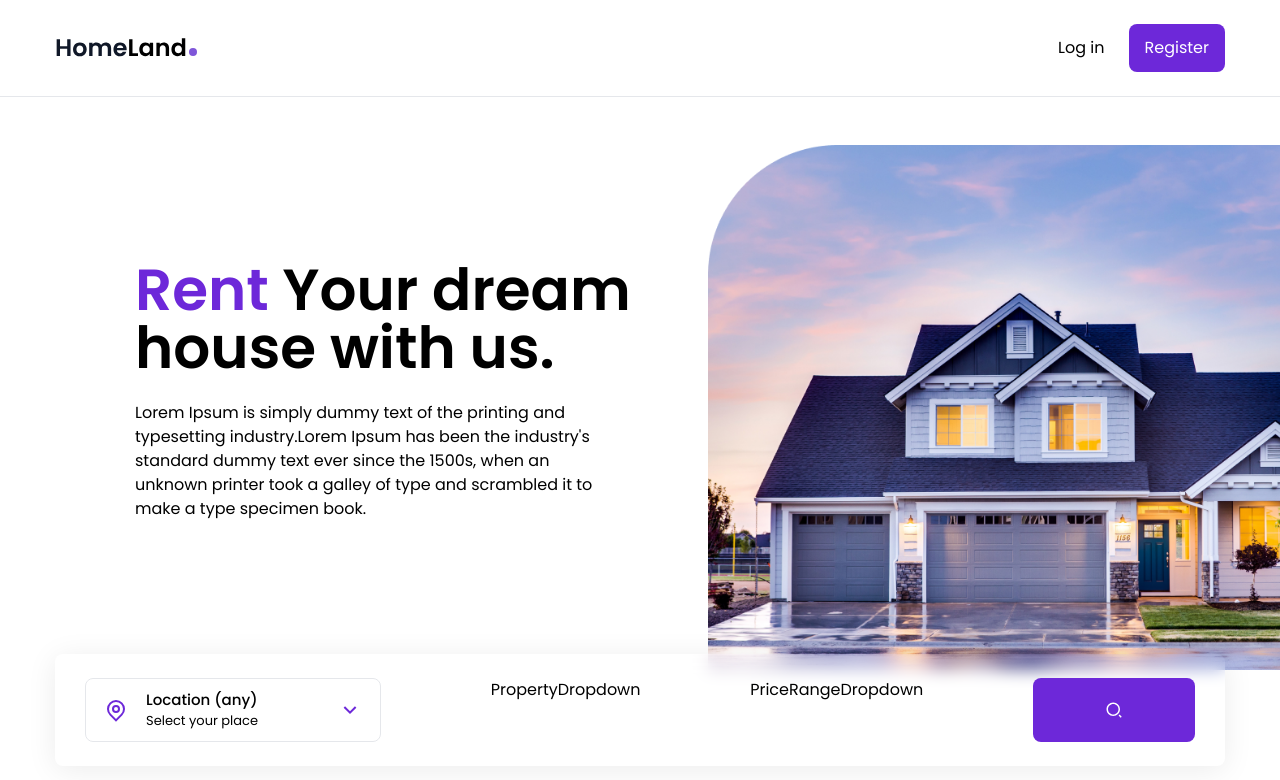
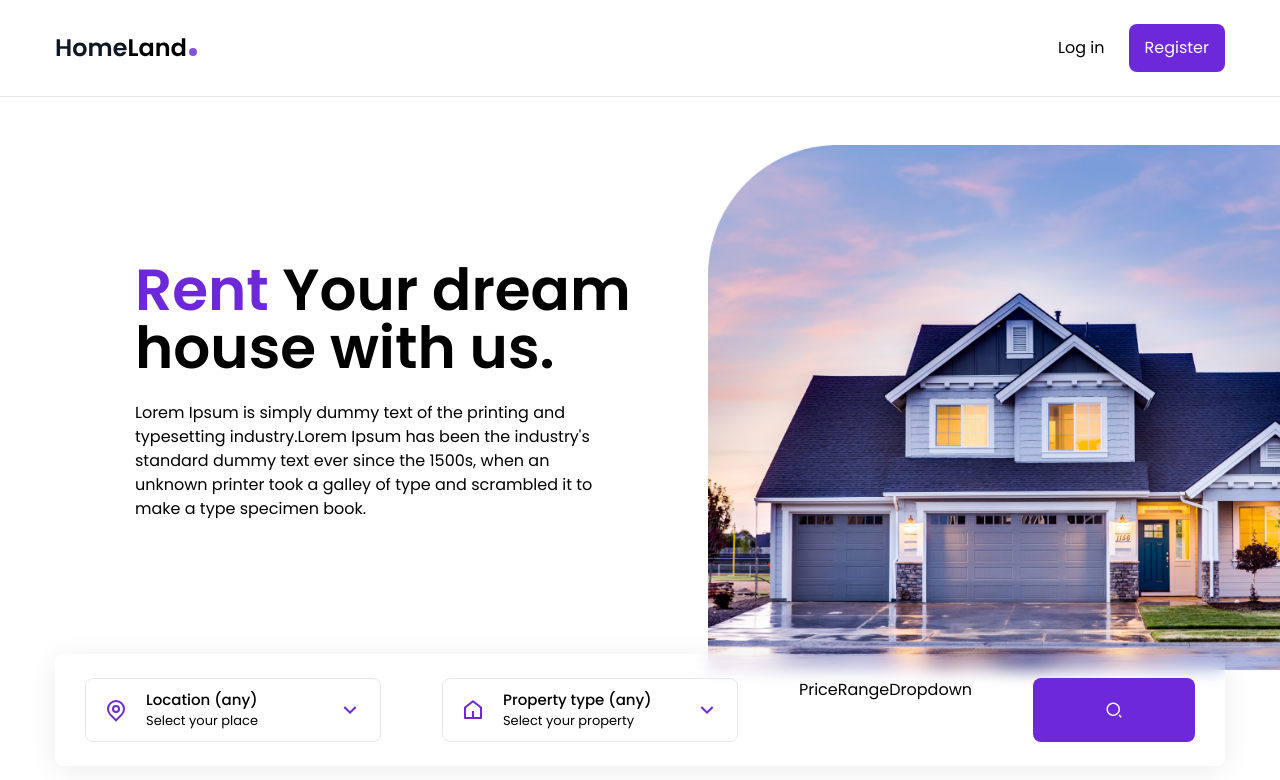
Before and after one commit to khunemz/rx-real-estate, a React (Create React App) app: page / in a window 1280 px wide. Shown: the top 780 px of the page. Built offline with nearby package versions, Linux system fonts and the light colour scheme; the HTML template or start-up script is replaced by a standard one.

Commit message:
:sparkles: dropdown property

```diff
--- a/src/components/CountryDropdown.js
+++ b/src/components/CountryDropdown.js
@@ -1,10 +1,10 @@
-import React, { useState, useEffect, useContext } from 'react';
+import React, { useState, useContext } from 'react';
 
 import { RiMapPinLine , RiArrowDownSLine, RiArrowUpSLine } from 'react-icons/ri'
 import { Menu } from '@headlessui/react'
 import { HouseContext } from './HouseContext';
 const CountryDropdown = () => {
-  const { country, setCountry, countries, houses } = useContext(HouseContext);
+  const { country, setCountry, countries } = useContext(HouseContext);
   const [isOpen, setIsOpen] = useState(false)
 
   return (
--- a/src/components/HouseContext.js
+++ b/src/components/HouseContext.js
@@ -9,7 +9,7 @@ export const HouseContextProvider = ({ children }) => {
   const [country, setCountry] = useState('Location (any)')
   const [countries, setCountries] = useState([])
   const [property, setProperty] = useState('Property type (any)')
-  const [properties, setProperties] = useState([])
+  const [properties, setProperties] = useState()
   const [price, setPrice] = useState('Price (any)')
   const [loading, setLoading] = useState(false)
 
@@ -17,13 +17,21 @@ export const HouseContextProvider = ({ children }) => {
     const allCountries = houses.map((item, index) => {
       return item.country;
     });
-
     const unique = ['Location (any)', ...new Set(allCountries)]
     setCountries(unique);
-    return () => {
+    return () => { }
+  }, [])
 
-    }
-  }, [houses])
+  useEffect(() => {
+
+    const allProperties = houses.map((house, index) => {
+      return house.type;
+    });
+    const unique = ['Select your place (any)', ...new Set(allProperties)]
+    setProperties(unique);
+    return () => { }
+  }, [])
+
 
   return <HouseContext.Provider value={{
     houses, setHouses,
--- a/src/components/PropertyDropdown.js
+++ b/src/components/PropertyDropdown.js
@@ -1,7 +1,40 @@
-import React from 'react';
+import React, { useState, useContext } from 'react';
 
+import { RiHome5Line , RiArrowDownSLine, RiArrowUpSLine } from 'react-icons/ri'
+import { Menu } from '@headlessui/react'
+import { HouseContext } from './HouseContext';
 const PropertyDropdown = () => {
-  return <div>PropertyDropdown</div>;
+  const { property, setProperty, properties } = useContext(HouseContext);
+  const [isOpen, setIsOpen] = useState(false)
+  if(!properties) return;
+
+  return (
+    <Menu as="div" className="dropdown relative">
+      <Menu.Button onClick={() => setIsOpen(!isOpen)} className="dropdown-btn w-full text-left">
+        <RiHome5Line className='dropdown-icon-primary' />
+        <div>
+          <div className='text-[15px] font-medium leading-light'>{ property }</div>
+          <div className='text-[13px]'>Select your property</div>
+        </div>
+        {
+            isOpen ? (
+              <RiArrowUpSLine className='dropdown-icon-secondary' />
+            ) : (<RiArrowDownSLine className='dropdown-icon-secondary' />)
+          }
+      </Menu.Button>
+
+      <Menu.Items className="dropdown-menu">
+        {properties.map( (item,index) => {
+          return (<Menu.Item
+            as='li'
+            key={index}
+            className="cursor-pointer hover:text-violet-700 transition"
+            onClick={() => setProperty(item)}
+          >{ item }</Menu.Item>)
+        })}
+      </Menu.Items>
+    </Menu>
+  )
 };
 
 export default PropertyDropdown;
```
